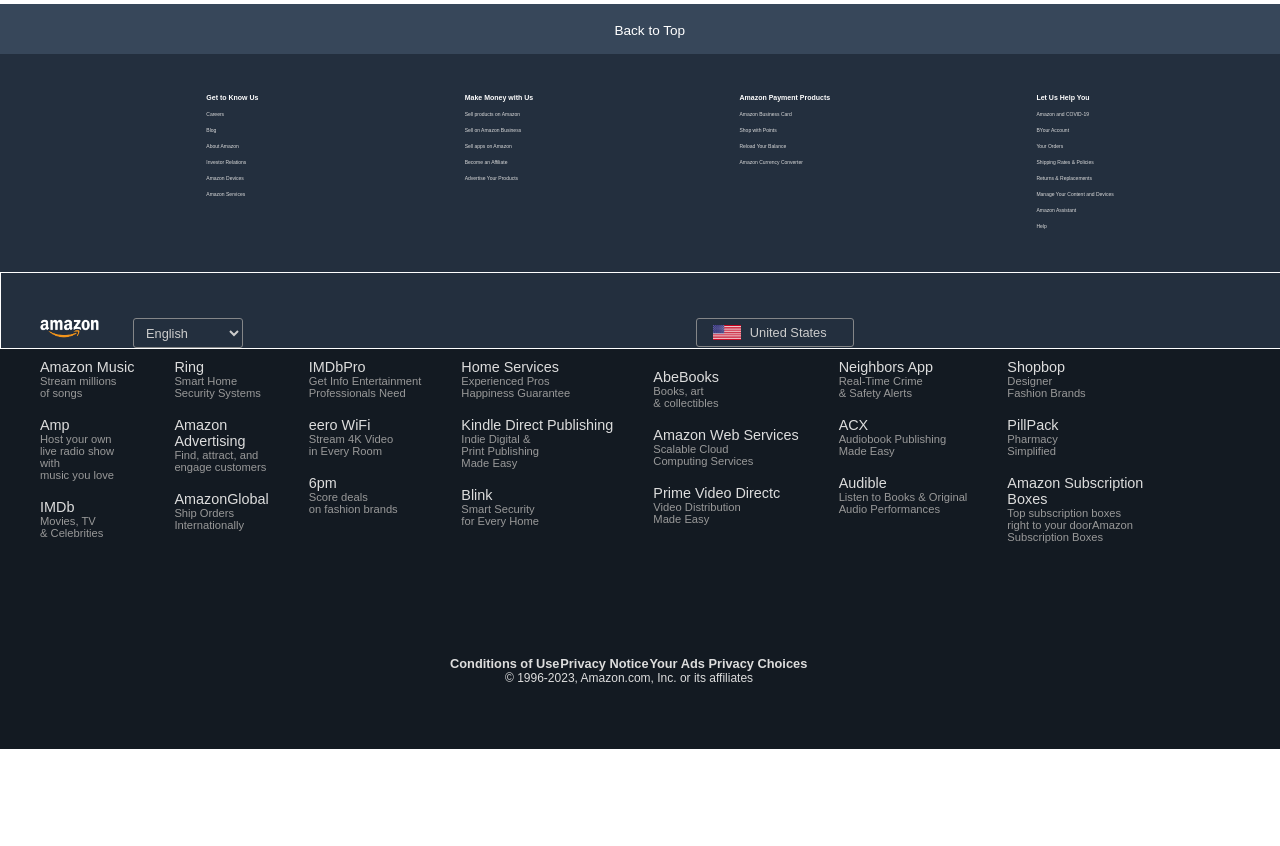
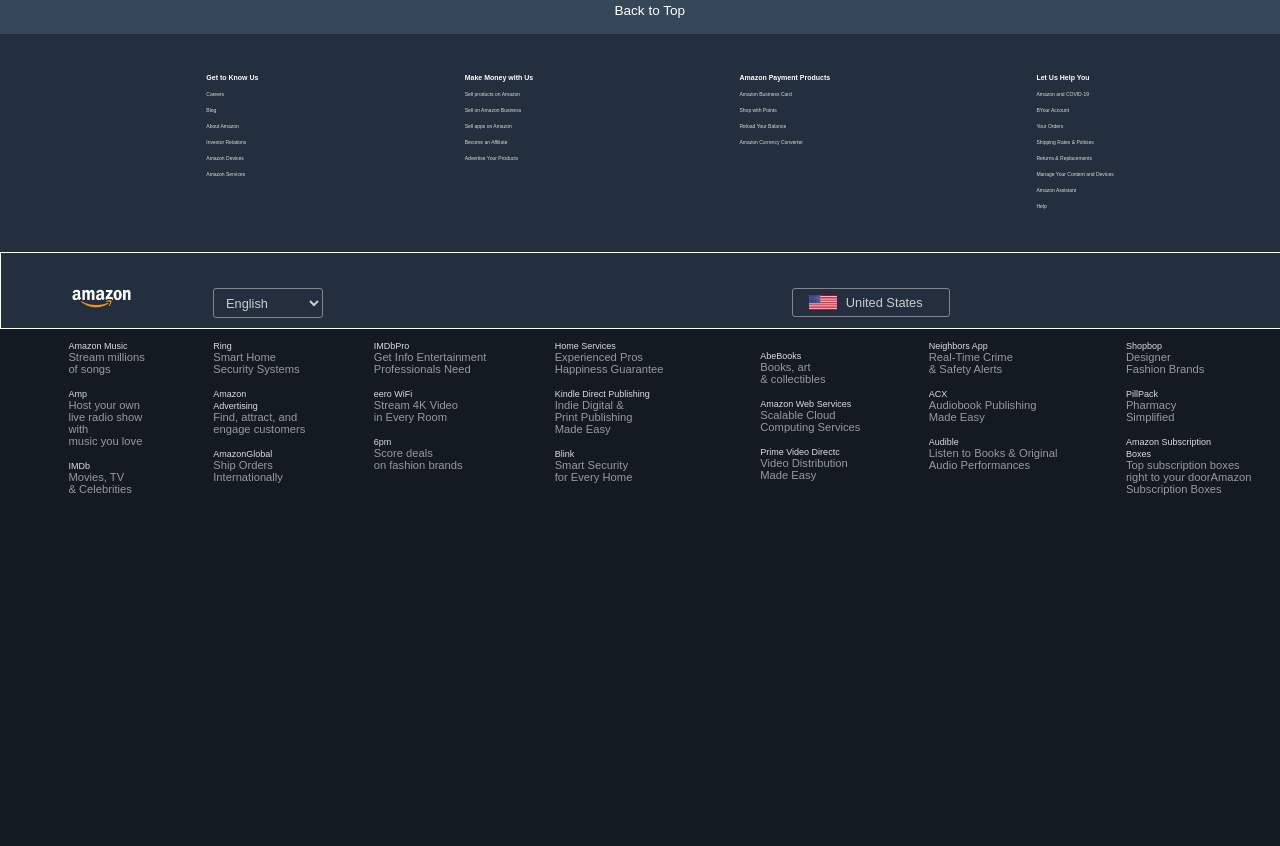
Before and after one commit to amanttyagi/Amazone-Clone, a plain HTML site: page index.html in a window 1280 px wide. Shown: the part 3394-4240 px from the top of the page. Before the commit the page ends 4143 px from the top, so only its background shows below. Drawn offline with Linux system fonts and the light colour scheme.

Commit message:
Update style.css

```diff
--- a/style.css
+++ b/style.css
@@ -458,7 +458,7 @@
 
 @media screen and (max-width: 1300px){
     .navbar {
-        height: 53px;
+        height: 33px;
         color: white;
         background-color: #0F1111;
         display: flex;
@@ -488,7 +488,7 @@
     background-color: #91f6fe;
     /* background-color: #febd68; */
     height: 21px;
-    width: 145px;
+    width: 157px;
     border-radius: 4px;
     position: relative;
     left: 18px;
@@ -548,6 +548,7 @@
         background-color: white;
         padding: 17px 0px 15px;
     }
+    .box-content2 h2{padding-left: 30px;}
     .box-content h2,.box-content2 h2{
         font-size: 0.6rem;
     }
@@ -598,31 +599,39 @@
         height: 218px;
     }
     .footer-level3{
-        height: 65px;
+        height: 75px;gap: 3rem;
+        padding-top: 0px;
     }
 
     .footer-logo,.en{
-        left: 2rem;
+        left: 4rem;
+        bottom: 1rem;
     }
 
     .footer-box2,.footer-box3{
         display: none;
     }
     .footer-level4 {
-        height: 400px;
-        /* width: 80%; */
+        height: 903px;
+        width: 100%;
         background-color: #131A22;
         display: flex;
         flex-wrap: wrap;
-        /* justify-content: space-evenly; */
+        justify-content: space-evenly;
         align-items: centre;
         padding-top: 0px;
         padding-left: 0px;
         padding-right: 0px;
         overflow: hidden;
-        font-size: 3px;
+        font-size: 1px;
     }
-
+    .footer-level4 span{
+        font-size: 9px;
+    }
+    .footer-last{
+        position: static;
+        text-align: center;
+    }
     .panel-deals a{font-size: 0.4rem;}
 
 }
```
